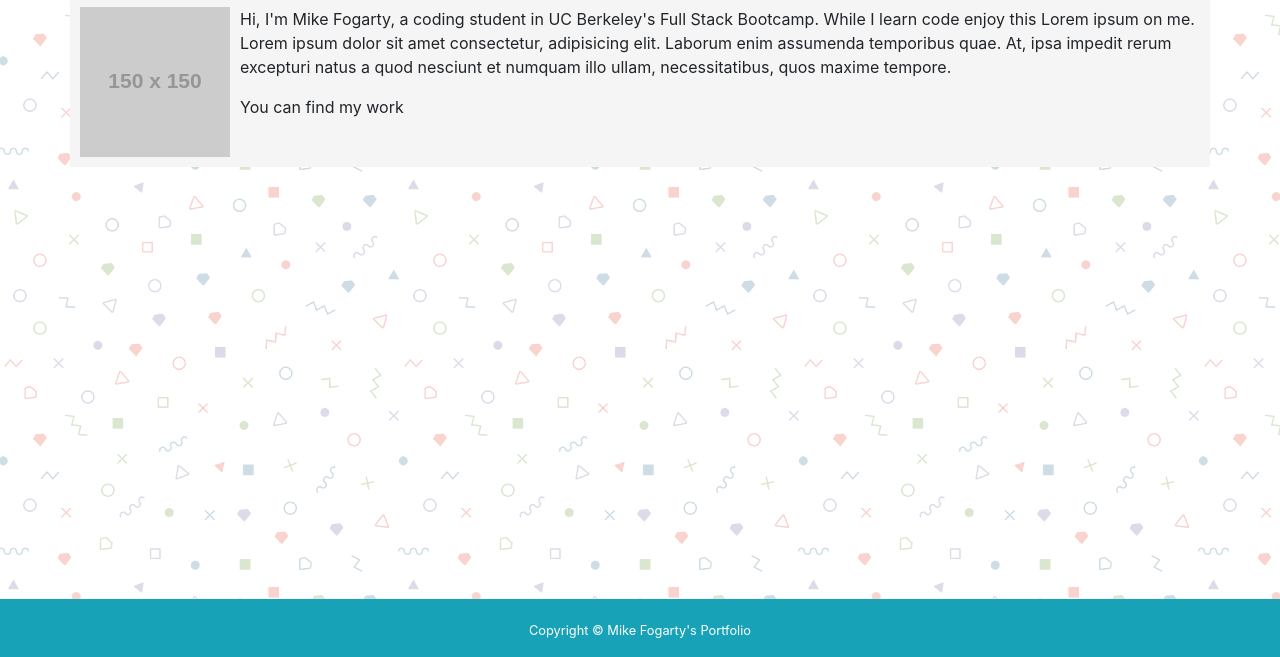
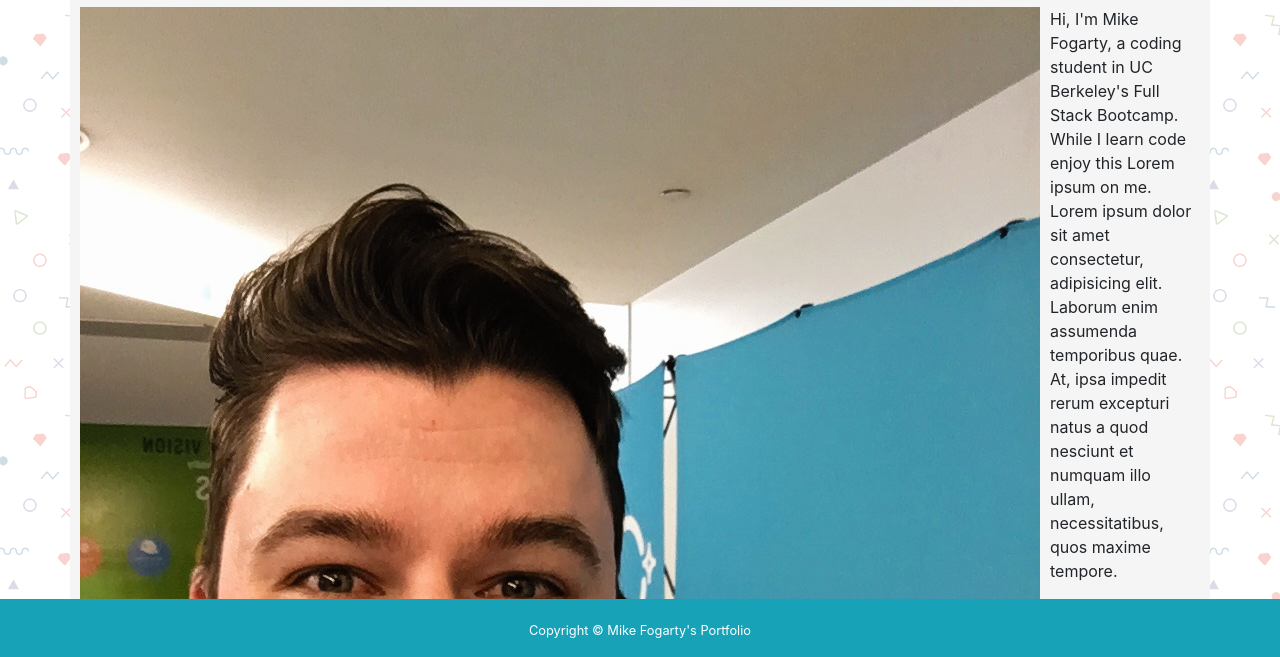
Before and after one commit to MikeFogz/ResponsivePortfolio, a plain HTML site: page index.html in a window 1280 px wide. Shown: the part 141-798 px from the top of the page. Drawn offline with nearby package versions, Linux system fonts and the light colour scheme; placeholder pictures from the web are drawn by us.

Commit message:
UPDATE: Added headshot and icons to assets folder. Replaced placeholder image on index.html

```diff
--- a/index.html
+++ b/index.html
@@ -61,8 +61,8 @@
           <div class="row">
             <div class="col-sm-12 col-md-12 col-lg-12">
               <img
-                src="http://placehold.it/150x150"
-                alt="Placeholder"
+                src="./Assets/mikefogz_smx.JPG"
+                alt="MikeFogz_smx"
                 class="about-img"
               />
               <p>
```
Also changed, not shown: Assets/GitHub-Mark-64px.png (added), Assets/linkedin.png (added), Assets/mikefogz_smx.JPG (added).
